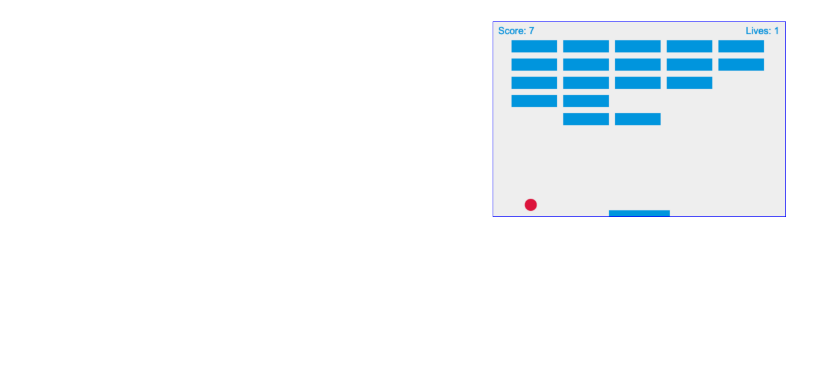
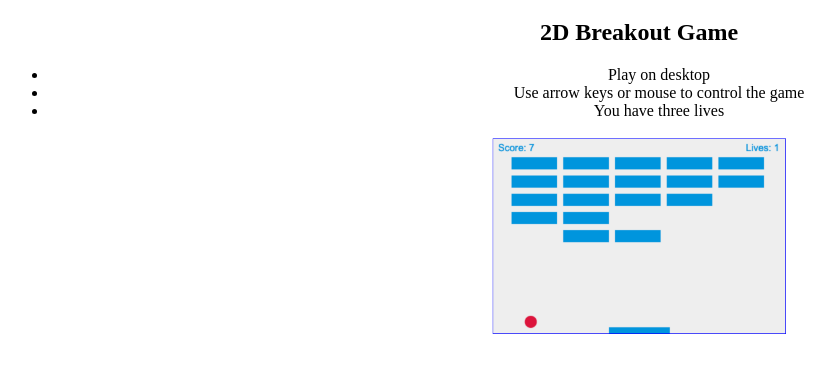
Before and after one commit to pheapk/pheapk.github.io, a plain HTML site: page index.html in a window 1280 px wide. Shown: the part 112-484 px from the top of the page, without its empty margins (1-836 px from the left). Drawn offline with Linux system fonts and the light colour scheme.

Commit message:
added description

```diff
--- a/index.html
+++ b/index.html
@@ -9,6 +9,12 @@
 <body>
     <div class="container">
         <h1>Pheap's Portfolio</h1>
+        <h2>2D Breakout Game</h2>
+        <ul>
+            <li>Play on desktop</li>
+            <li>Use arrow keys or mouse to control the game</li>
+            <li>You have three lives</li>
+        </ul>
         <a href="./2d-breakout-game/index.html" target="_blank"><img src="./2d-breakout-game/2d-breakout-game.png" style="width: 300px;" /></a>
     </div>
 </body>
```
